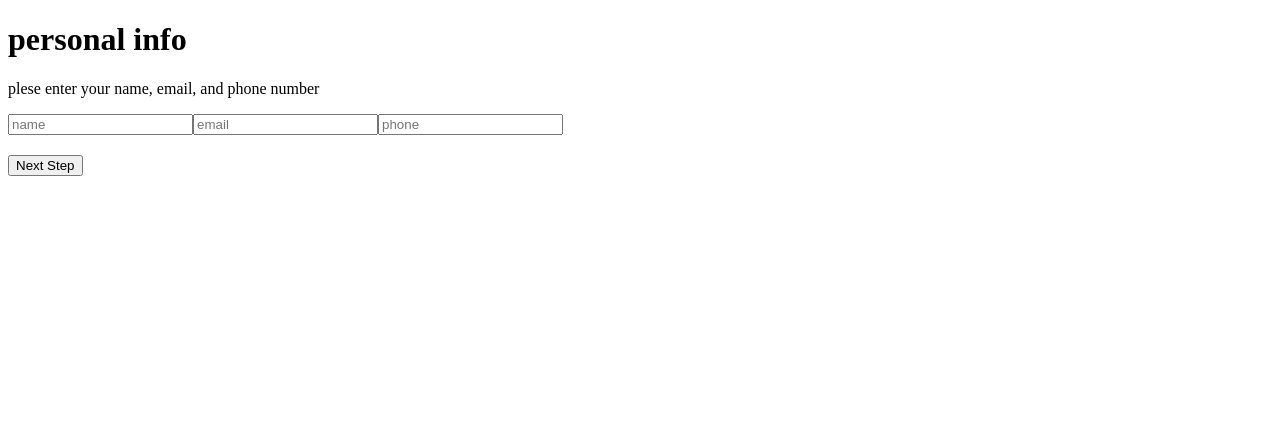
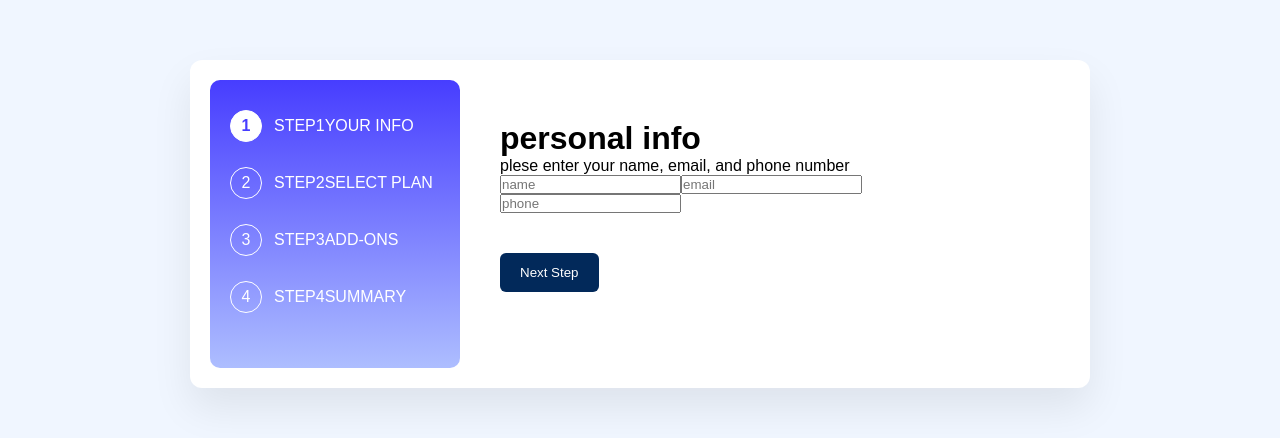
Before and after one commit to abdussalam9891/multi-step-form, a React app: page / in a window 1280 px wide. Shown: the top 438 px of the page. Built offline with nearby package versions, Linux system fonts and the light colour scheme; the HTML template or start-up script is replaced by a standard one.

Commit message:
"still building"

```diff
--- a/src/App.css
+++ b/src/App.css
@@ -21,3 +21,159 @@
   margin: 0;
   box-sizing: border-box;
 }
+
+body {
+  background: hsl(217, 100%, 97%);
+  font-family: "Ubuntu", sans-serif;
+}
+
+.form-container {
+  display: flex;
+  max-width: 900px;
+  margin: 60px auto;
+  background: white;
+  border-radius: 12px;
+  padding: 20px;
+  box-shadow: 0 20px 40px rgba(0,0,0,0.08);
+}
+
+.form-content {
+  flex: 1;
+  padding: 40px;
+}
+
+.buttons {
+  display: flex;
+  justify-content: space-between;
+  margin-top: 40px;
+}
+
+button {
+  padding: 12px 20px;
+  border-radius: 6px;
+  border: none;
+  cursor: pointer;
+}
+
+button:last-child {
+  background: hsl(213, 96%, 18%);
+  color: white;
+}
+
+
+
+
+
+
+
+
+.slidebar {
+  width: 250px;
+  background: linear-gradient(
+    to bottom,
+    hsl(243, 100%, 62%),
+    hsl(228, 100%, 84%)
+  );
+  border-radius: 10px;
+  padding: 30px 20px;
+  color: white;
+}
+
+.stepper li {
+  display: flex;
+  align-items: center;
+  margin-bottom: 25px;
+}
+
+.step-number {
+  width: 32px;
+  height: 32px;
+  border: 1px solid white;
+  border-radius: 50%;
+  display: flex;
+  align-items: center;
+  justify-content: center;
+  margin-right: 12px;
+}
+
+.active .step-number {
+  background: white;
+  color: hsl(243, 100%, 62%);
+  font-weight: bold;
+}
+
+
+
+
+
+
+
+
+
+.plan-card {
+  border: 1px solid hsl(231, 11%, 63%);
+  border-radius: 8px;
+  padding: 16px;
+  margin-bottom: 15px;
+  cursor: pointer;
+}
+
+.plan-card.active {
+  border: 2px solid hsl(243, 100%, 62%);
+}
+
+
+
+
+
+
+
+.addon-item {
+  border: 1px solid hsl(231, 11%, 63%);
+  border-radius: 8px;
+  padding: 12px;
+  margin-bottom: 12px;
+  display: flex;
+  align-items: center;
+  gap: 15px;
+}
+
+
+
+
+
+
+
+
+.summary-box {
+  background: hsl(217, 100%, 97%);
+  padding: 20px;
+  border-radius: 8px;
+}
+
+.plan-row {
+  display: flex;
+  justify-content: space-between;
+  align-items: center;
+}
+
+.addon-row {
+  display: flex;
+  justify-content: space-between;
+  margin-top: 12px;
+}
+
+.summary-total {
+  display: flex;
+  justify-content: space-between;
+  margin-top: 25px;
+  font-weight: bold;
+}
+
+.change-btn {
+  background: none;
+  border: none;
+  color: hsl(231, 11%, 63%);
+  text-decoration: underline;
+  cursor: pointer;
+}
--- a/src/App.jsx
+++ b/src/App.jsx
@@ -1,5 +1,6 @@
 import React from 'react'
 import Form from './components/Form'
+import './App.css'
 
 const App = () => {
   return (
--- a/src/components/Addons.jsx
+++ b/src/components/Addons.jsx
@@ -1,40 +1,54 @@
-import React from 'react'
-
-const addonList = [
-  {id: "1", monthly: 1, yearly: 10},
-  {id: "2", monthly: 2, yearly: 20},
-  {id: "3", monthly: 2, yearly: 20}
-
+const addonsList = [
+  {
+    id: "Online",
+    label: "Online service",
+    desc: "Access to multiplayer games",
+    price: 1,
+  },
+  {
+    id: "storage",
+    label: "Larger storage",
+    desc: "Extra 1TB of cloud save",
+    price: 2,
+  },
+  {
+    id: "profile",
+    label: "Customizable Profile",
+    desc: "Custom theme on your profile",
+    price: 2,
+  },
 ];
 
-const Addons = ({formData , updateField}) => {
-
-  const toggleAddon = (id)=>{
-    const exists = formData.addons.includes(id);
-
-    if(exists){
-      updateField("addons", formData.addons.filter(x => x !== id));
-    }else{
-      updateField("addons", [...formData.addons, id]);
-    }
-  }
-
+const Addons = ({ formData, setFormData }) => {
+  const handleToggle = (id) => {
+    setFormData((prev) => ({
+      ...prev,
+      addons: prev.addons.includes(id)
+        ? prev.addons.filter((x) => x !== id)
+        : [...prev.addons, id],
+    }));
+  };
 
   return (
     <div>
       <h2>Pick add-ons</h2>
       <p>Add-ons help enhance your gaming experience.</p>
 
-      {addonList.map(item => {
+      {addonsList.map((item) => {
         return (
-          <label key={item.id}>
-            <input type="checkbox" checked={formData.addons.includes(item.id)} onChange={()=> toggleAddon(item.id)} />
-            {item.id}
-          </label>
-        )
+          <li key={item.id}>
+            <input
+              type="checkbox"
+              checked={formData.addons.includes(item.id)}
+              onChange={() => handleToggle(item.id)}
+            />
+            <p>{item.label}</p>
+            <p>{item.desc}</p>
+          </li>
+        );
       })}
     </div>
-  )
-}
+  );
+};
 
-export default Addons
+export default Addons;
--- a/src/components/Form.jsx
+++ b/src/components/Form.jsx
@@ -2,6 +2,9 @@ import React, { useState } from 'react'
 import Personal from './Personal';
 import Plan from './Plan';
 import Summary from './Summary';
+import Addons from './Addons';
+import Sidebar from './Sidebar';
+
 
 const Form = () => {
 
@@ -10,20 +13,29 @@ const Form = () => {
     email:"",
     phone: "",
     plan:"monthly",
-    addons : ""
+    addons : []
   })
 
   const[step, setStep] = useState(1);
 
 
-  const handleNextStep = ()=>{
-    if(step===1 && formData.name===""){
-      alert("Name is req")
-
+  const handleNextStep = () => {
+  if (step === 1) {
+    if (!formData.name || !formData.email || !formData.phone) {
+      alert("All personal fields required");
       return;
     }
-    setStep(prev => prev + 1);
   }
+
+  if (step === 2) {
+    if (!formData.plan) {
+      alert("Please select a plan");
+      return;
+    }
+  }
+
+  setStep(prev => prev + 1);
+};
 
   const handleBack = ()=>{
     setStep(prev => prev - 1);
@@ -33,16 +45,30 @@ const Form = () => {
 
 
   return (
-    <div>
-      {step === 1 &&  <Personal formData={formData} setFormData={setFormData} />}
+    <div className='form-container'>
+
+        {/* Sidebar always visible */}
+      <Sidebar currentStep={step} />
+
+      <div className='form-content'>
+        {step === 1 &&  <Personal formData={formData} setFormData={setFormData} />}
 
       {step === 2 && <Plan formData={formData} setFormData={setFormData}/>}
-      {step === 3 && <Summary formData={formData}/>}
+      {step ===3 && <Addons formData={formData} setFormData={setFormData}/>}
+      {step === 4 && <Summary formData={formData}/>}
 
-      {step < 2 && <button onClick={handleNextStep} style={{marginTop: "20px"}}>Next Step</button>}
+     <div className="buttons">
+          {step > 1 && (
+            <button onClick={handleBack}>Back</button>
+          )}
 
-      {step > 1 && <button onClick={handleBack} style={{marginTop: "20px"}}>Back</button>}
-      {step===2 && <button onClick={handleNextStep}>submit</button>}
+          {step < 4 && (
+            <button onClick={handleNextStep}>
+              Next Step
+            </button>
+          )}
+        </div>
+      </div>
     </div>
   )
 }
--- a/src/components/Plan.jsx
+++ b/src/components/Plan.jsx
@@ -1,30 +1,82 @@
- import React from 'react'
+import React from "react";
 
+const plans = [
+  { name: "Arcade", monthly: 9, yearly: 90 },
+  { name: "Advanced", monthly: 12, yearly: 120 },
+  { name: "Pro", monthly: 15, yearly: 150 },
+];
 
+const Plan = ({ formData, setFormData, setStep }) => {
+  const billing = formData.billing || "monthly";
 
- const Plan = ({formData, setFormData}) => {
+  const handleSelect = (plan) => {
+    setFormData({
+      ...formData,
+      plan: {
+        name: plan.name,
+        price: billing === "monthly" ? plan.monthly : plan.yearly,
+      },
+    });
+  };
 
+  const toggleBilling = () => {
+    const newBilling = billing === "monthly" ? "yearly" : "monthly";
 
+    setFormData({
+      ...formData,
+      billing: newBilling,
+      plan: formData.plan
+        ? {
+            ...formData.plan,
+            price:
+              newBilling === "monthly"
+                ? plans.find(p => p.name === formData.plan.name).monthly
+                : plans.find(p => p.name === formData.plan.name).yearly,
+          }
+        : null,
+    });
+  };
 
-   return (
-     <div>
-      <h1>select your plan</h1>
-      <p>you have the option of monthly or yearly billing.</p>
+  return (
+    <div>
+      <h2>Select your plan</h2>
 
-       <select
-        value={formData.plan}
-        onChange={(e) =>
-          setFormData({ ...formData, plan: e.target.value })
-        }
+      {plans.map((plan) => (
+        <div
+          key={plan.name}
+          onClick={() => handleSelect(plan)}
+          style={{
+            border:
+              formData.plan?.name === plan.name
+                ? "2px solid purple"
+                : "1px solid gray",
+            padding: "10px",
+            marginBottom: "10px",
+            cursor: "pointer",
+          }}
+        >
+          <h4>{plan.name}</h4>
+          <p>
+            ${billing === "monthly" ? plan.monthly : plan.yearly}/
+            {billing === "monthly" ? "mo" : "yr"}
+          </p>
+        </div>
+      ))}
+
+      <button onClick={toggleBilling}>
+        Switch to {billing === "monthly" ? "Yearly" : "Monthly"}
+      </button>
+
+      <br /><br />
+
+      <button
+        disabled={!formData.plan}
+        onClick={() => setStep(3)}
       >
-        <option value="">Choose plan</option>
-        <option value="basic">Basic</option>
-        <option value="pro">Pro</option>
-      </select>
+        Next
+      </button>
+    </div>
+  );
+};
 
-
-     </div>
-   )
- }
-
- export default Plan
+export default Plan;
--- /dev/null
+++ b/src/components/Sidebar.jsx
@@ -0,0 +1,30 @@
+import React from 'react'
+
+const steps = [
+  {id: 1, subtitle: "STEP1", title: "YOUR INFO"},
+  {id: 2, subtitle: "STEP2", title: "SELECT PLAN"},
+  {id: 3, subtitle: "STEP3", title: "ADD-ONS"},
+  {id: 4, subtitle: "STEP4", title: "SUMMARY"},
+]
+
+const Sidebar = ({currentStep}) => {
+  return (
+    <div className='slidebar'>
+      <ol className='stepper'>
+        {steps.map(step =>(
+          <li key={step.id} className={`${step.id === currentStep ? "active" : ""}`}>
+            <span className='step-number'>{step.id}</span>
+            <div className='step-label'>
+              <span className='step-subtitle'>{step.subtitle}</span>
+              <span className='step-title'>{step.title}</span>
+            </div>
+          </li>
+        ))}
+      </ol>
+
+
+    </div>
+  )
+}
+
+export default Sidebar
--- a/src/components/Summary.jsx
+++ b/src/components/Summary.jsx
@@ -1,17 +1,61 @@
-import React from 'react'
+const Summary = ({ formData, setStep }) => {
+  const safeData = formData ?? {};
+  const addOns = safeData.addons ?? [];
 
-const Summary = ({formData}) => {
+  if (!safeData.plan) return <p>No plan selected.</p>;
+
+  const total =
+    safeData.plan.price +
+    addOns.reduce((acc, item) => acc + item.price, 0);
+
   return (
-    <div>
-      <h1>summary</h1>
-      <p>name: {formData.name}</p>
-      <p>email: {formData.email}</p>
-      <p>phone: {formData.phone}</p>
-      <p>plan: {formData.plan}</p>
+    <div className="summary">
+      <h2>Finishing up</h2>
 
-      <h2>thanks</h2>
+      <div className="summary-box">
+        <div className="plan-row">
+          <div>
+            <h4>
+              {safeData.plan.name} ({safeData.billing})
+            </h4>
+            <button
+              className="change-btn"
+              onClick={() => setStep(2)}
+            >
+              Change
+            </button>
+          </div>
+          <strong>
+            ${safeData.plan.price}/
+            {safeData.billing === "monthly" ? "mo" : "yr"}
+          </strong>
+        </div>
+
+        <hr />
+
+        {addOns.map((addon) => (
+          <div key={addon.id} className="addon-row">
+            <span>{addon.label}</span>
+            <span>
+              +${addon.price}/
+              {safeData.billing === "monthly" ? "mo" : "yr"}
+            </span>
+          </div>
+        ))}
+      </div>
+
+      <div className="summary-total">
+        <span>
+          Total (per{" "}
+          {safeData.billing === "monthly" ? "month" : "year"})
+        </span>
+        <strong>
+          ${total}/
+          {safeData.billing === "monthly" ? "mo" : "yr"}
+        </strong>
+      </div>
     </div>
-  )
-}
+  );
+};
 
-export default Summary
+export default Summary;
```
